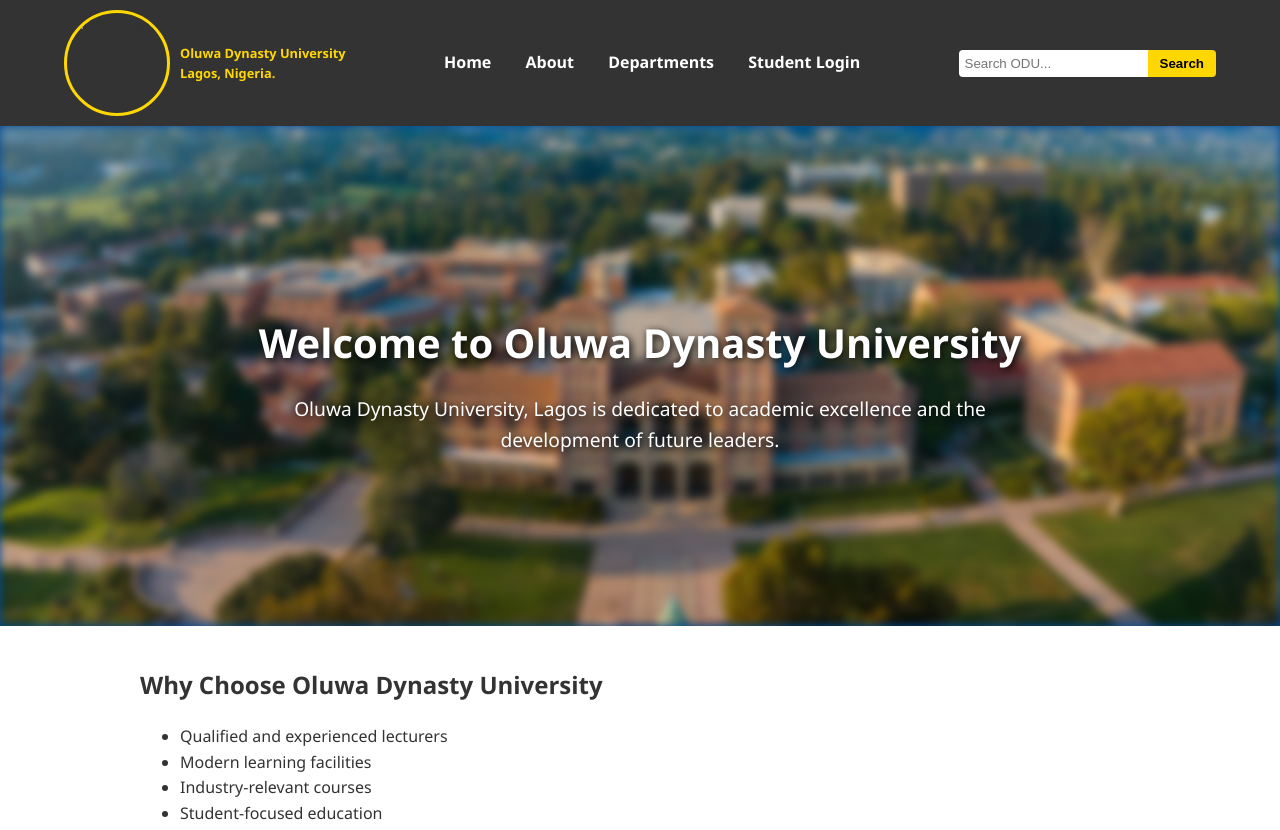
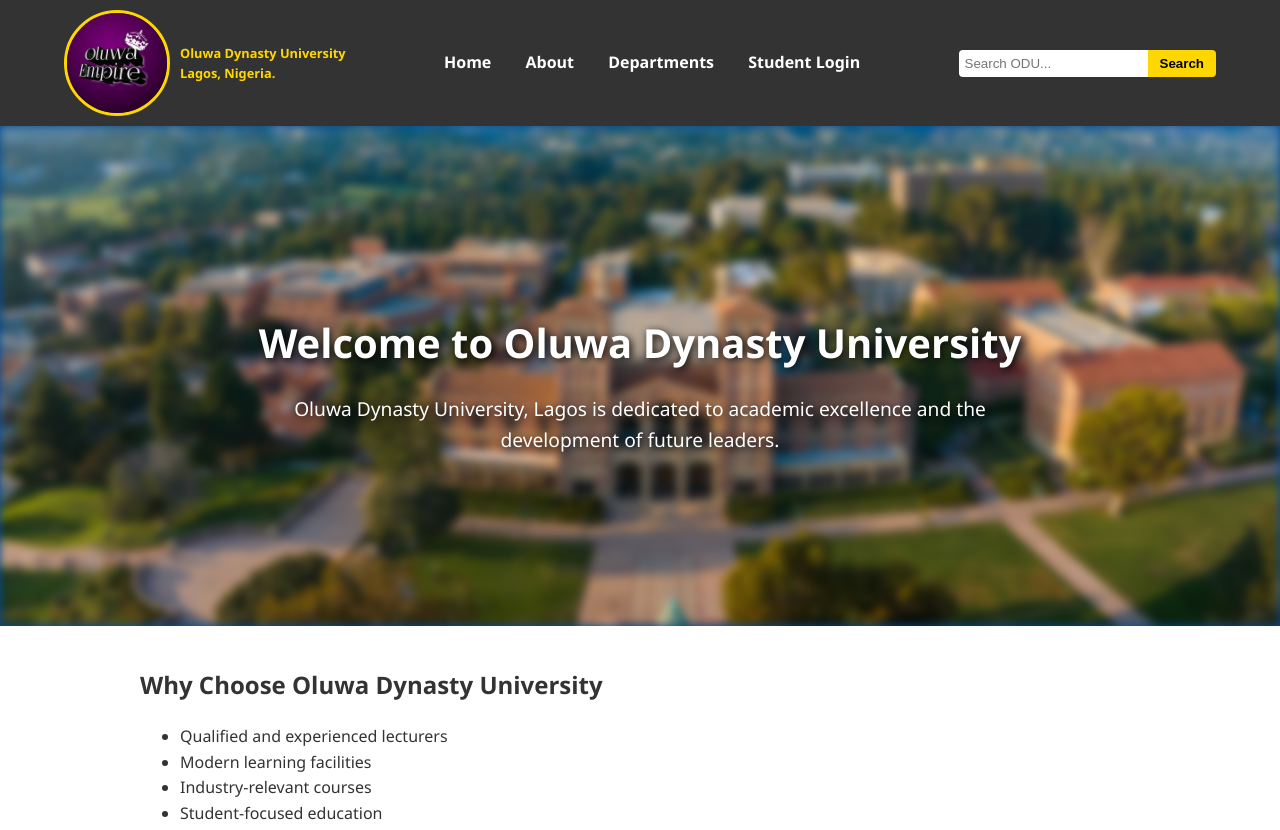
Before and after one commit to Mr-Morningstarr/odu, a plain HTML site: page index.html in a window 1280 px wide. Shown: the top 830 px of the page. Drawn offline with Linux system fonts and the light colour scheme.

Commit message:
Update index.html

```diff
--- a/index.html
+++ b/index.html
@@ -11,7 +11,7 @@
 
     <nav class="main-nav">
         <div class="logo-container">
-          <img src="images/school-logo.jpeg" alt="ODU Logo" class="pic">
+          <img src="images/school-logo.jpg" alt="ODU Logo" class="pic">
           <div class="logo-text">
             <p class="logo-name">Oluwa Dynasty University</p>
             <p class="logo-name">Lagos, Nigeria.</p>
```
